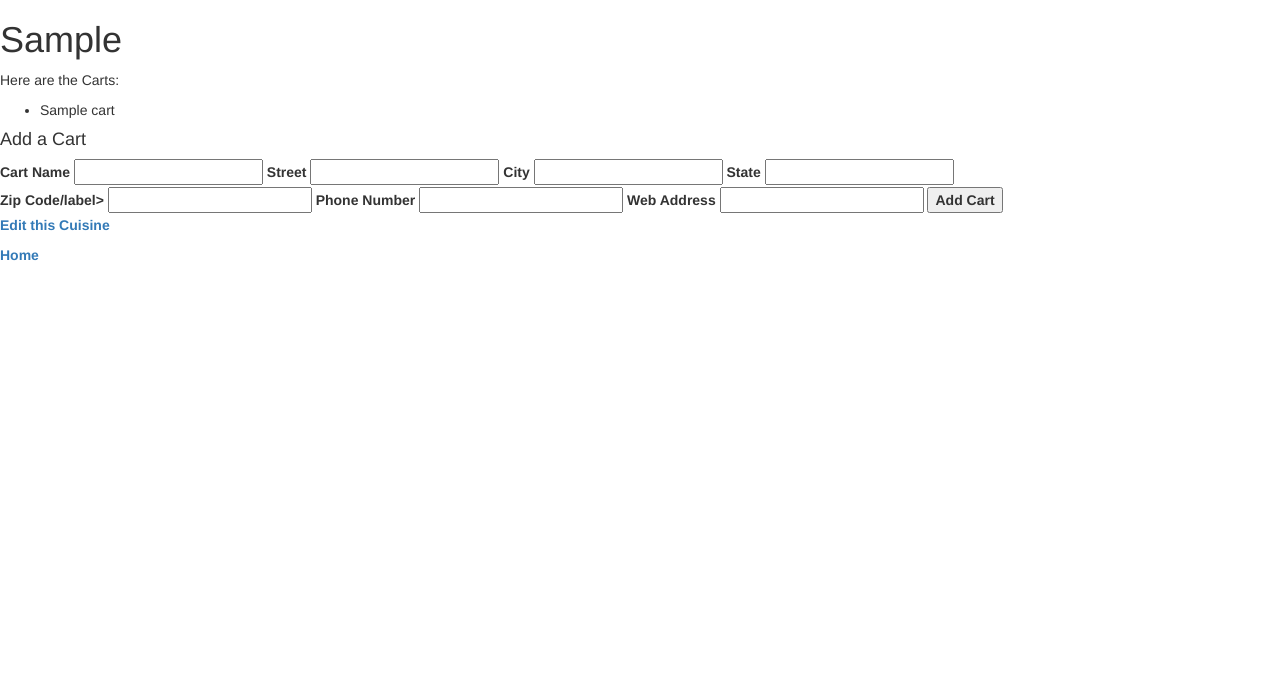
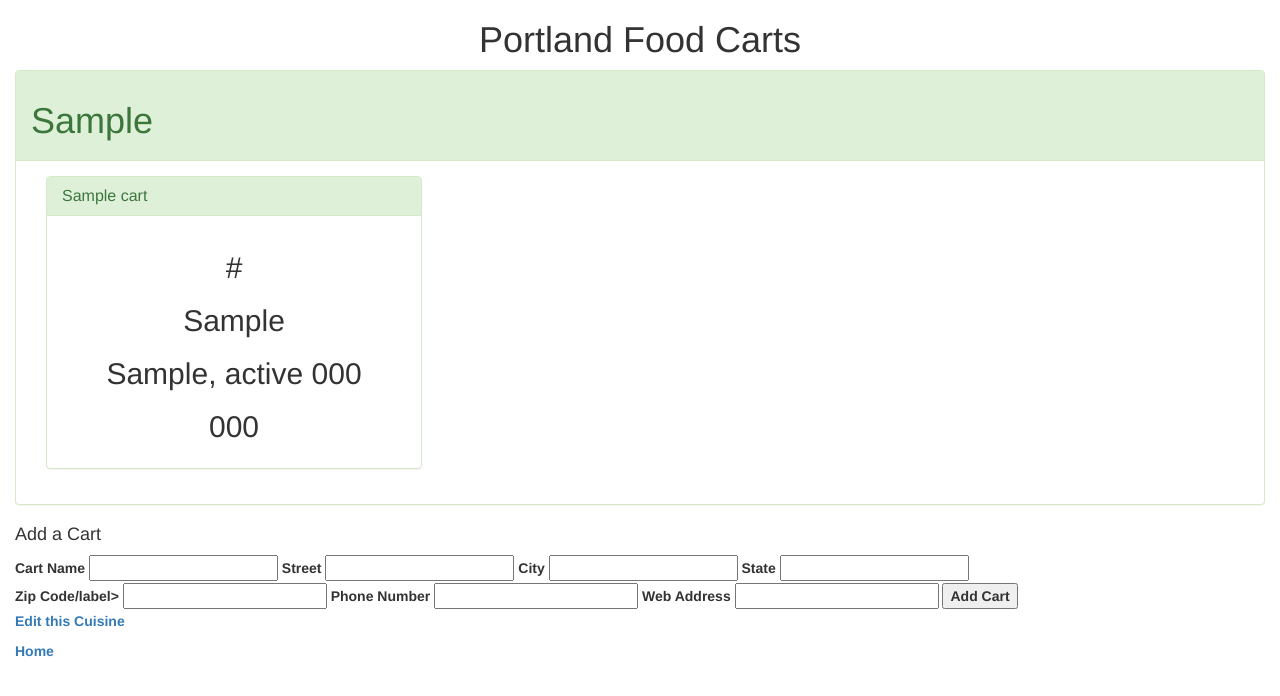
Before and after one commit to Jeremiah-Freeman/FoodCarts-build-out-, a PHP site: template views/cuisine.html.twig in a window 1280 px wide. Shown: the top 696 px of the page. Run offline with PHP 8.4, Linux system fonts and the light colour scheme; the template is opened without the code that fills it: most values are stand-ins (such as "Sample title", 1, 10 or a date in 2020); some libraries are stand-ins or nearby versions.

Commit message:
formating

```diff
--- a/app/app.php
+++ b/app/app.php
@@ -31,11 +31,11 @@
     $app->post('/carts' ,function() use ($app) {
         $cart = new Cart($_POST['name'], null, $_POST['cuisine_id'], $_POST['street'], $_POST['city'], $_POST['state'], intval($_POST['zip']), $_POST['phone'], $_POST['url']);
         $cart->save();
-        return $app['twig']->render('carts.html.twig' , array('carts' => Cart::getAll()));
+        return $app['twig']->render('index.html.twig' , array('cuisines' => Cuisine::getAll()));
     });
 
     $app->get('/cuisines' , function() use ($app) {
-        return $app['twig']->render('cuisines.html.twig' , array('cuisines' => Cart::getAll()));
+        return $app['twig']->render('cuisines.html.twig' , array('cuisines' => Cuisine::getAll()));
     });
 
     $app->post("/cuisines", function() use ($app) {
--- a/views/cuisine.html.twig
+++ b/views/cuisine.html.twig
@@ -5,16 +5,42 @@
     <link rel='stylesheet' href='css/styles.css' type='text/css'>
 </head>
 <body>
-    <h1>{{ cuisine.getType }}</h1>
+    <div class="container-fluid">
+        <h1 class="text-center">Portland Food Carts</h1>
 
+        <div class="panel panel-success">
+            <div class="panel-heading">
+                <h1 class="title">{{ cuisine.getType }}</h1>
+            </div>
+            <div class="panel-body">
                 {% if carts is not empty %}
-        <p>Here are the Carts:</p>
-        <ul>
                     {% for cart in carts %}
-                <li>{{ cart.getName }}</li>
+                        <div class="col-md-4">
+                            <div class="panel panel-success">
+                                <div class="panel-heading">
+                                    <h2 class="panel-title">{{ cart.getName }}</h2>
+                                </div>
+                                <div class="panel-body text-center">
+                                    <h2>{{ cart.getUrl }}</h2>
+                                    <h2>{{ cart.getStreet }}</h2>
+                                    <h2>{{ cart.getCity }}, {{ cart.getState }} {{ cart.getZip }}</h2>
+                                    <h2>{{ cart.getPhone }}</h2>
+                                </div>
+                            </div>
+
+                        </div>
+
+
                     {% endfor %}
-        </ul>
+
                 {% endif %}
+
+            </div>
+        </div>
+
+
+
+
 
         <h4>Add a Cart</h4>
 
@@ -39,5 +65,7 @@
             </form>
             <p><a href="/cuisines/{{ cuisine.getId }}/edit">Edit this Cuisine</a></p>
             <p><a href='/'>Home</a></p>
+    </div>
+
 </body>
 </html>
--- a/views/index.html.twig
+++ b/views/index.html.twig
@@ -12,16 +12,16 @@
         {% if cuisines is not empty %}
             <div class="row">
                 {% for cuisine in cuisines %}
-                <div class="col-md-2">
                     <h2 class="text-center"><strong><a href="/cuisines/{{ cuisine.getId }}">{{ cuisine.getType }}</a></strong></h2>
-                </div>
+
+
                 {% endfor %}
             </div>
         {% else %}
             <p>There are no cuisines yet!</p>
         {% endif %}
 
-        <h2>Don't see you food cart?  <a href="/add-cart">Click here</a> to add one to our list!</h2>
+        <h2>Don't see your category?  <a href="/cuisines">Click here</a> to add one to our list!</h2>
     </div>
 
 </body>
```
Also changed, not shown: views/cuisines.html.twig (+8 -8 lines). Lines whose indentation alone changed are shown as unchanged.
